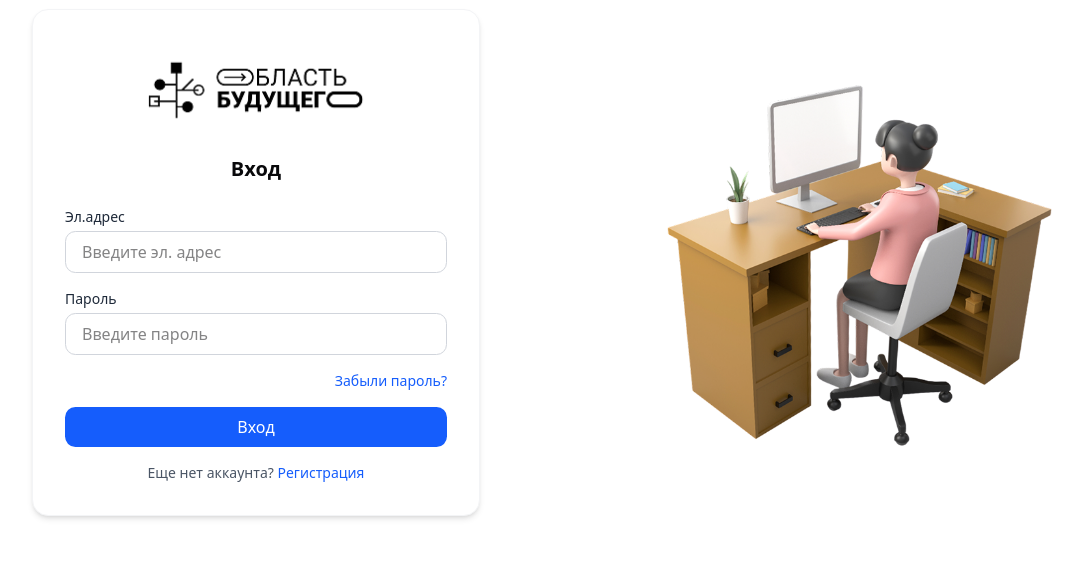
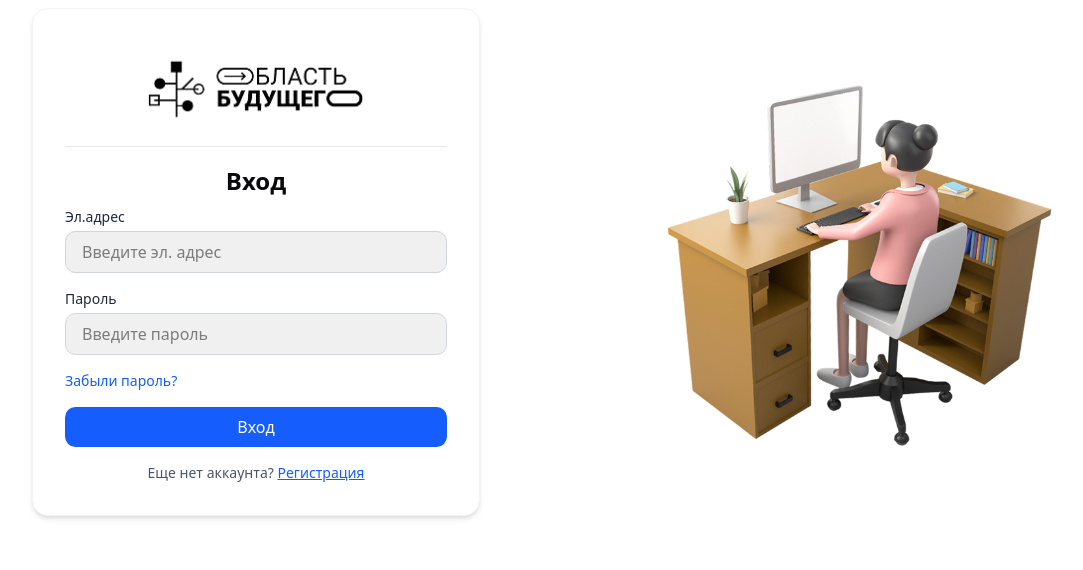
Before and after one commit to tanziqly/platforma, a React (Vite) app: page /sign-in in a window 1280 px wide. Shown: the part 230-800 px from the top of the page, without its empty margins (32-1115 px from the left). Built offline with nearby package versions, Linux system fonts and the light colour scheme.

Commit message:
edit sign-in and sing-up

```diff
--- a/src/pages/SignIn/ui/index.tsx
+++ b/src/pages/SignIn/ui/index.tsx
@@ -12,8 +12,9 @@ export const SignIn = () => {
           <div className="w-full  max-w-md bg-white shadow-md rounded-2xl p-8 border border-gray-100">
             <div className="flex flex-col items-center">
               <img src={logo} alt="Логотип"
-              className="mb-4 w-[243px] h-[97px] object-contain" />
-              <h2 className="text-xl font-semibold mb-6">Вход</h2>
+              className="mb-2 w-[243px] h-[97px] object-contain" />
+               <div className="w-full border-b border-[#E5E7EB] mb-4 "></div>
+              <h2 className="text-[20px] sm:text-[24px] font-semibold mb-2">Вход</h2>
             </div>
 
             <form className="space-y-4">
@@ -24,7 +25,7 @@ export const SignIn = () => {
                 <input
                 type="email"
                 placeholder="Введите эл. адрес"
-                className="w-full px-4 py-2 border border-gray-300 rounded-lg focus:ring-2 focus:ring-blue-500 outline-none"
+                className="w-full px-4 py-2 bg-[#F0F0F0] border border-gray-300 rounded-lg focus:ring-2 focus:ring-blue-500 outline-none"
               />
               </div>
 
@@ -35,12 +36,12 @@ export const SignIn = () => {
                 <input
                 type="password"
                 placeholder="Введите пароль"
-                className="w-full px-4 py-2 border border-gray-300 rounded-lg focus:ring-2 focus:ring-blue-500 outline-none"
+                className="w-full px-4 py-2 bg-[#F0F0F0] border border-gray-300 rounded-lg focus:ring-2 focus:ring-blue-500 outline-none"
               />
               </div>
 
 
-              <div className="text-right text-sm">
+              <div className="text-left text-sm">
                 <a href="#" className="text-blue-600 hover:underline">
                   Забыли пароль?
                 </a>
@@ -55,18 +56,18 @@ export const SignIn = () => {
 
             <p className="text-center text-sm text-gray-600 mt-4">
               Еще нет аккаунта?{" "}
-              <Link to="/sign-up" className="text-blue-600 hover:underline">
+              <Link to="/sign-up" className="text-blue-600 underline">
                 Регистрация
               </Link>
             </p>
           </div>
 
           {/*right png*/}
-          <div className="w-full flex justify-center">
+          <div className="flex justify-center">
             <img
               src={rightpng}
               alt="Рабочее место"
-              className="hidden md:block w-1259px max-w-full object-contain"
+              className="hidden md:block w-[959px]"
             />
           </div>
         </div>
--- a/src/pages/SignUp/ui/index.tsx
+++ b/src/pages/SignUp/ui/index.tsx
@@ -10,10 +10,12 @@ export const SignUp = () => {
       <main className="flex flex-1 items-center justify-center px-8 py-12">
         <div className="flex flex-col md:flex-row items-center justify-center max-w-6xl w-full gap-16">
           {/* left*/}
-          <div className="w-full  max-w-md bg-white shadow-md rounded-2xl p-8 border border-gray-100">
-            <div className="flex flex-col items-center mb-6">
+          <div className="w-full  max-w-md bg-white shadow-md rounded-2xl p-2 border border-gray-100">
+            <div className="flex flex-col items-center mb-2">
               <img src={logo} alt="Логотип"
               className=" mb-0.2 w-[150px] h-[60px] object-contain md:w-[243px] md:h-[97px]" />
+              <div className="w-full border-b border-[#E5E7EB] mb-4 "></div>
+
               <h2 className="text-xl font-semibold text-gray-900">
                 Регистрация
               </h2>
@@ -27,18 +29,18 @@ export const SignUp = () => {
                 <input
                   type="text"
                   placeholder="Введите имя"
-                  className="w-full px-4 py-2 border border-gray-300 rounded-lg focus:ring-2 focus:ring-blue-500 outline-none"
+                  className="w-full px-4 py-2 bg-[#F0F0F0] border border-gray-300 rounded-lg focus:ring-2 focus:ring-blue-500 outline-none"
                 />
               </div>
 
               <div>
-                <label className="block text-gray-800 text-sm font-medium mb-1">
+                <label className="block  text-gray-800 text-sm font-medium mb-1">
                   Фамилия
                 </label>
                 <input
                   type="text"
                   placeholder="Введите фамилию"
-                  className="w-full px-4 py-2 border border-gray-300 rounded-lg focus:ring-2 focus:ring-blue-500 outline-none"
+                  className="w-full px-4 bg-[#F0F0F0] py-2 border border-gray-300 rounded-lg focus:ring-2 focus:ring-blue-500 outline-none"
                 />
               </div>
 
@@ -49,7 +51,7 @@ export const SignUp = () => {
                 <input
                   type="text"
                   placeholder="Введите отчество"
-                  className="w-full px-4 py-2 border border-gray-300 rounded-lg focus:ring-2 focus:ring-blue-500 outline-none"
+                  className="w-full px-4 py-2 bg-[#F0F0F0] border border-gray-300 rounded-lg focus:ring-2 focus:ring-blue-500 outline-none"
                 />
               </div>
 
@@ -60,7 +62,7 @@ export const SignUp = () => {
                 <input
                   type="email"
                   placeholder="example@mail.com"
-                  className="w-full px-4 py-2 border border-gray-300 rounded-lg focus:ring-2 focus:ring-blue-500 outline-none"
+                  className="w-full px-4 py-2 bg-[#F0F0F0] border border-gray-300 rounded-lg focus:ring-2 focus:ring-blue-500 outline-none"
                 />
               </div>
 
@@ -71,7 +73,7 @@ export const SignUp = () => {
                 <input
                   type="password"
                   placeholder="Введите пароль"
-                  className="w-full px-4 py-2 border border-gray-300 rounded-lg focus:ring-2 focus:ring-blue-500 outline-none"
+                  className="w-full px-4 py-2 bg-[#F0F0F0] border border-gray-300 rounded-lg focus:ring-2 focus:ring-blue-500 outline-none"
                 />
               </div>
 
@@ -82,7 +84,7 @@ export const SignUp = () => {
                 <input
                   type="password"
                   placeholder="Повторите пароль"
-                  className="w-full px-4 py-2 border border-gray-300 rounded-lg focus:ring-2 focus:ring-blue-500 outline-none"
+                  className="w-full px-4 py-2 bg-[#F0F0F0] border border-gray-300 rounded-lg focus:ring-2 focus:ring-blue-500 outline-none"
                 />
               </div>
 
```
